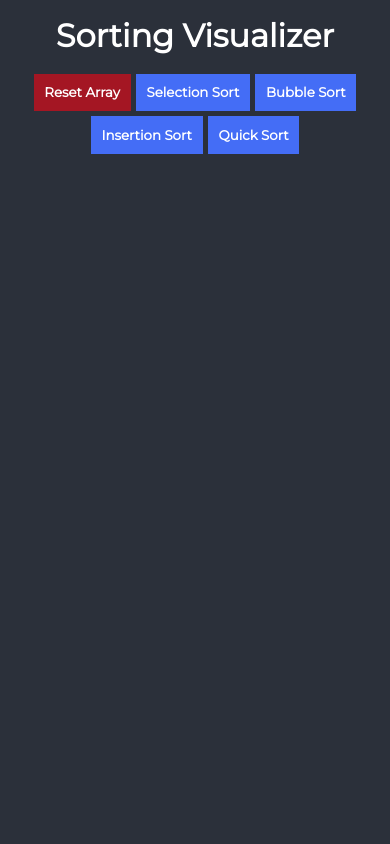
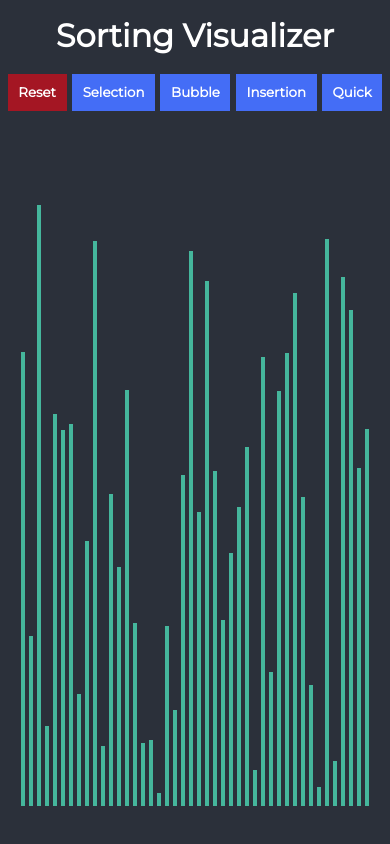
Before and after one commit to abhinandhajay/sorting-visualizer, a React (Create React App) app: page / in a window 390 px wide. Shown: the top 844 px of the page. Built offline with nearby package versions, Linux system fonts and the light colour scheme.

Commit message:
Make animation speed and number of bars responsive with screen size

```diff
--- /dev/null
+++ b/src/algorithms/MergeSort.js
@@ -0,0 +1,5 @@
+const mergeSort = (array) => {
+
+}
+
+export default mergeSort;
--- a/src/components/Visualizer.jsx
+++ b/src/components/Visualizer.jsx
@@ -14,13 +14,14 @@ const Visualizer = () => {
 
 	const [array, setArray] = useState([])
 	const [sortedArray, setSortedArray] = useState([])
-	const [arraySize, ] = useState(170)
+	const [arraySize, ] = useState(window.innerWidth / 9)
+	const [arrayHeight, ] = useState(window.innerHeight / 1.4)
 
 	const resetArray = () => {
 		const temp = []
 		const allBars = document.querySelectorAll(`.main-bar`)
 		for (let i = 0; i < arraySize; i++) {
-			temp.push(Math.round(Math.random() * 600) + 10)
+			temp.push(Math.round(Math.random() * arrayHeight) + 10)
 			if (allBars[i]) {
 				allBars[i].style.backgroundColor = `var(--app-green)`
 			}
@@ -36,28 +37,28 @@ const Visualizer = () => {
 	}
 
 	const runSelectionSort = () => {
-		const ANIMATION_DELAY_MS = 10
+		const ANIMATION_DELAY_MS = 1000 / arraySize
 		const { animations } = selectionSort(array)
 
 		playAnimations(animations, ANIMATION_DELAY_MS)
 	}
 
 	const runBubbleSort = () => {
-		const ANIMATION_DELAY_MS = 0.5
+		const ANIMATION_DELAY_MS = 100 / arraySize
 		const { animations } = bubbleSort(array)
 
 		playAnimations(animations, ANIMATION_DELAY_MS)
 	}
 
 	const runInsertionSort = () => {
-		const ANIMATION_DELAY_MS = 0.7
+		const ANIMATION_DELAY_MS = 100 / arraySize
 		const { animations } = insertionSort(array)
 
 		playAnimations(animations, ANIMATION_DELAY_MS)
 	}
 
 	const runQuickSort = () => {
-		const ANIMATION_DELAY_MS = 3
+		const ANIMATION_DELAY_MS = 600 / arraySize
 		const animations = []
 		quickSort(array, 0, array.length - 1, animations)
 
@@ -126,24 +127,23 @@ const Visualizer = () => {
 		resetArray()
 	}, [])
 
-
 	return (
 		<div>
 			<h1>Sorting Visualizer</h1>
 			<Button onClick={resetArray} className={'bg-red'}>
-				Reset Array
+				Reset
 			</Button>
 			<Button onClick={runSelectionSort}>
-				Selection Sort
+				Selection
 			</Button>
 			<Button onClick={runBubbleSort}>
-				Bubble Sort
+				Bubble
 			</Button>
 			<Button onClick={runInsertionSort}>
-				Insertion Sort
+				Insertion
 			</Button>
 			<Button onClick={runQuickSort}>
-				Quick Sort
+				Quick
 			</Button>
 			{/* <Button onClick={testAlgorithms}>
 				Test Algorithms
```
